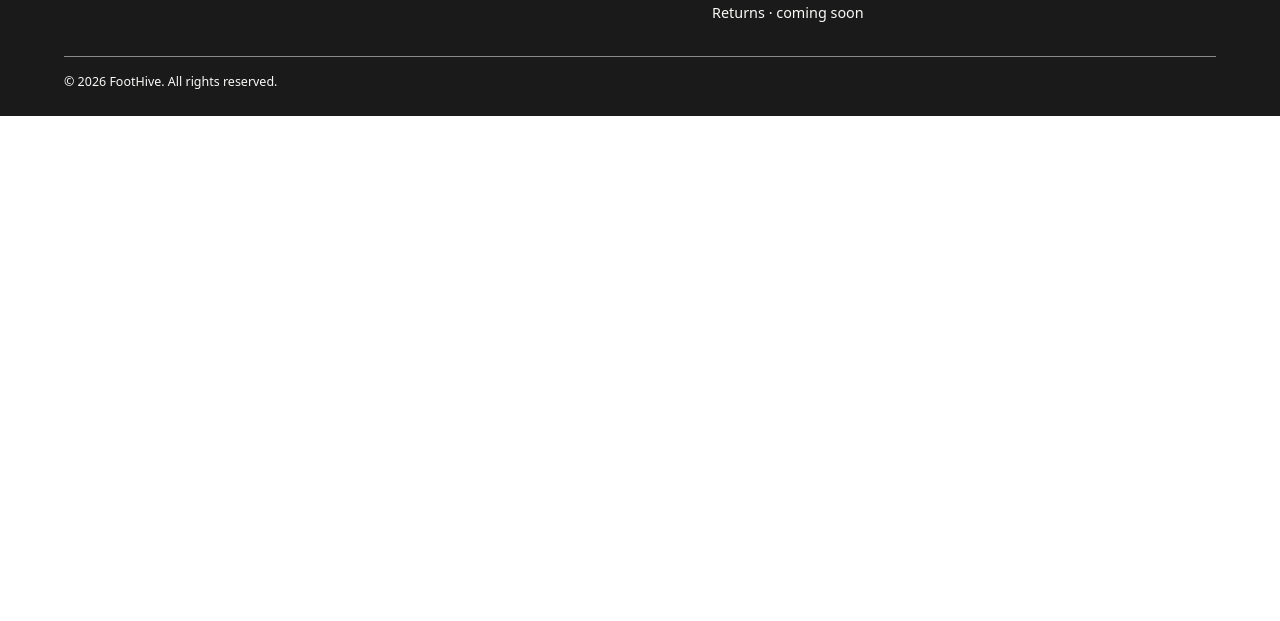
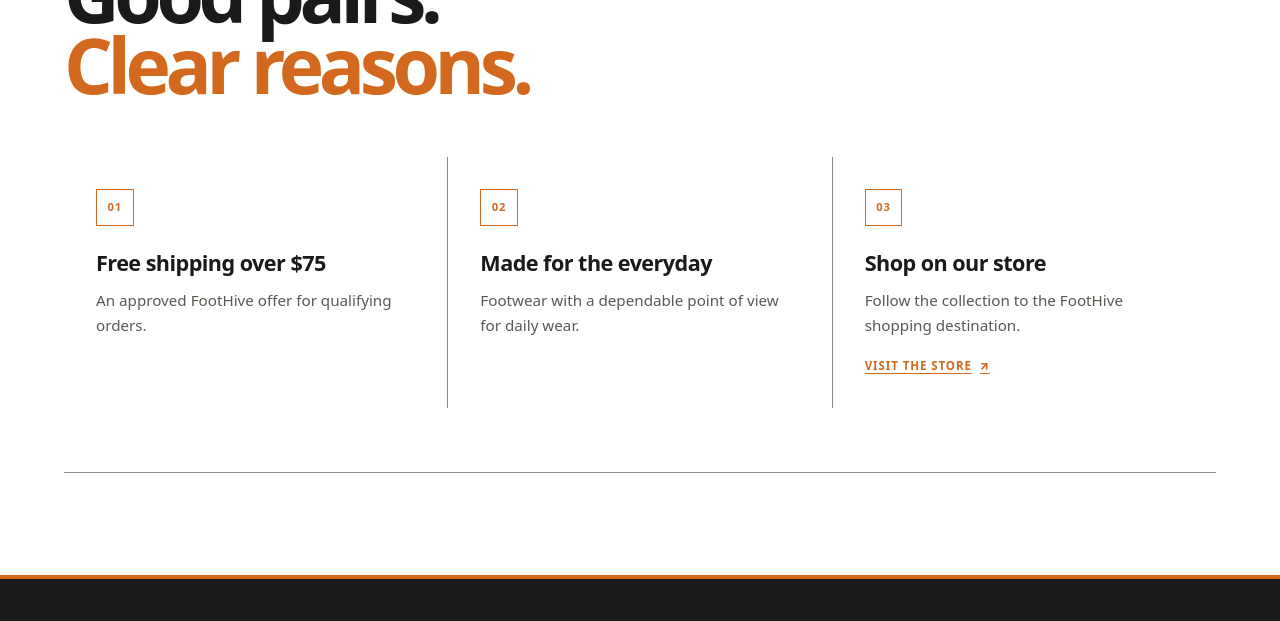
Before and after one commit to DeOdini/FOOTHIVE, a plain HTML site: page index.html in a window 1280 px wide. Shown: the part 3740-4361 px from the top of the page. Before the commit the page ends 3856 px from the top, so only its background shows below. Drawn offline with Linux system fonts and the light colour scheme.

Commit message:
T06: add trust section

```diff
--- a/css/styles.css
+++ b/css/styles.css
@@ -735,3 +735,117 @@ a:focus-visible {
     transition: none;
   }
 }
+
+/* T06 - Trust section */
+.trust-section {
+  margin-block: clamp(3rem, 8vw, 7rem);
+  padding-block: clamp(2rem, 5vw, 4rem);
+  border-block: 1px solid var(--color-muted);
+}
+
+.trust-section__heading {
+  max-width: 34rem;
+}
+
+.trust-section__eyebrow {
+  margin: 0 0 var(--space-3);
+  color: var(--color-accent);
+  font-size: 0.72rem;
+  font-weight: 800;
+  letter-spacing: 0.18em;
+  text-transform: uppercase;
+}
+
+.trust-section h2 {
+  margin: 0;
+  font-size: clamp(2.4rem, 6vw, 5rem);
+  font-weight: 900;
+  letter-spacing: -0.07em;
+  line-height: 0.92;
+  text-wrap: balance;
+}
+
+.trust-section h2 em {
+  color: var(--color-accent);
+  font-style: normal;
+}
+
+.trust-grid {
+  display: grid;
+  grid-template-columns: 1fr;
+  gap: 1px;
+  margin: clamp(2rem, 5vw, 3.5rem) 0 0;
+  padding: 0;
+  list-style: none;
+  background: var(--color-muted);
+}
+
+.trust-card {
+  min-width: 0;
+  padding: clamp(1.25rem, 3vw, 2rem);
+  background: var(--color-surface);
+}
+
+.trust-card__index {
+  display: inline-flex;
+  min-width: 2.35rem;
+  min-height: 2.35rem;
+  align-items: center;
+  justify-content: center;
+  border: 1px solid var(--color-accent);
+  color: var(--color-accent);
+  font-size: 0.7rem;
+  font-weight: 850;
+  letter-spacing: 0.08em;
+}
+
+.trust-card h3 {
+  margin: 1.5rem 0 0;
+  font-size: clamp(1.05rem, 2vw, 1.35rem);
+  font-weight: 850;
+  letter-spacing: -0.025em;
+  line-height: 1.2;
+}
+
+.trust-card p {
+  max-width: 22rem;
+  margin: 0.75rem 0 0;
+  color: #5b5752;
+  font-size: 0.95rem;
+  line-height: 1.6;
+}
+
+.trust-card__link {
+  display: inline-flex;
+  align-items: center;
+  gap: 0.5rem;
+  margin-top: 1.25rem;
+  color: var(--color-accent);
+  font-size: 0.72rem;
+  font-weight: 850;
+  letter-spacing: 0.08em;
+  text-decoration-thickness: 1px;
+  text-underline-offset: 0.25em;
+  text-transform: uppercase;
+}
+
+.trust-card__link:hover {
+  color: var(--color-ink);
+}
+
+.trust-card a:focus-visible {
+  outline: 3px solid var(--color-accent);
+  outline-offset: 4px;
+}
+
+@media (min-width: 40rem) {
+  .trust-grid {
+    grid-template-columns: repeat(2, minmax(0, 1fr));
+  }
+}
+
+@media (min-width: 68rem) {
+  .trust-grid {
+    grid-template-columns: repeat(3, minmax(0, 1fr));
+  }
+}
--- a/index.html
+++ b/index.html
@@ -144,8 +144,29 @@
           <a class="story-section__link" href="https://pin.it/37MYm0GnG" target="_blank" rel="noopener noreferrer">Shop the collection <span aria-hidden="true">&#8599;</span></a>
         </div>
       </section>
-      <section id="trust" aria-label="Customer information">
-        <!-- Trust content is added in a later ticket. -->
+      <section class="trust-section" id="trust" aria-labelledby="trust-heading">
+        <div class="trust-section__heading">
+          <p class="trust-section__eyebrow">The FootHive standard</p>
+          <h2 id="trust-heading">Good pairs.<br><em>Clear reasons.</em></h2>
+        </div>
+        <ul class="trust-grid">
+          <li class="trust-card">
+            <span class="trust-card__index" aria-hidden="true">01</span>
+            <h3>Free shipping over $75</h3>
+            <p>An approved FootHive offer for qualifying orders.</p>
+          </li>
+          <li class="trust-card">
+            <span class="trust-card__index" aria-hidden="true">02</span>
+            <h3>Made for the everyday</h3>
+            <p>Footwear with a dependable point of view for daily wear.</p>
+          </li>
+          <li class="trust-card">
+            <span class="trust-card__index" aria-hidden="true">03</span>
+            <h3>Shop on our store</h3>
+            <p>Follow the collection to the FootHive shopping destination.</p>
+            <a class="trust-card__link" href="https://pin.it/37MYm0GnG" target="_blank" rel="noopener noreferrer">Visit the store <span aria-hidden="true">&#8599;</span></a>
+          </li>
+        </ul>
       </section>
       <section id="notify" aria-label="Get notified">
         <!-- Notify content is added in T06 and T07. -->
```
Also changed, not shown: HANDOFF.md (+6 -6 lines).
